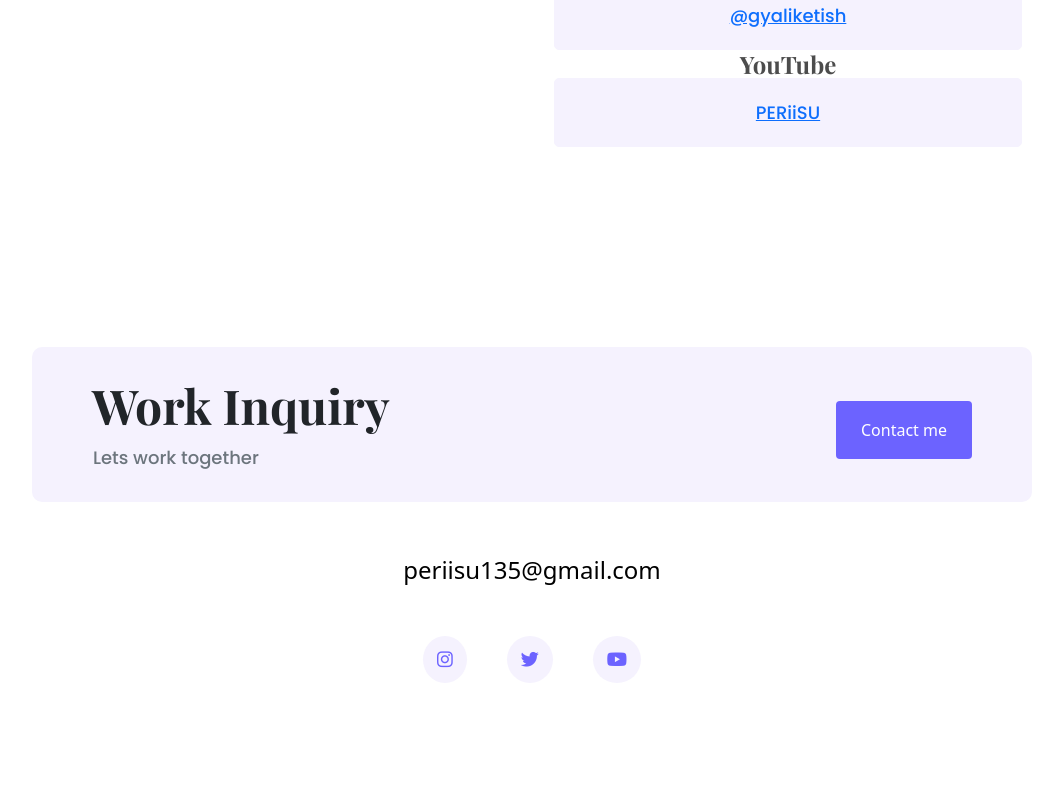
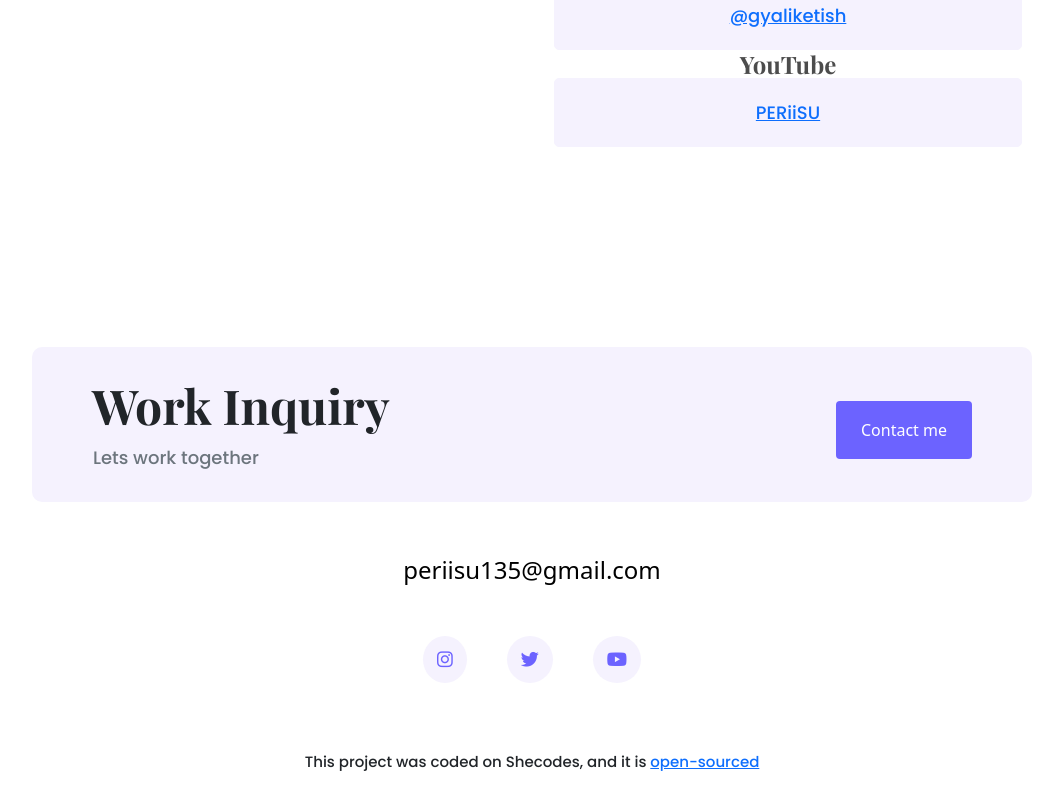
Before and after one commit to justdoit2022/portfolio-project, a plain HTML site: page contact.html in a window 1280 px wide. Shown: the part 531-1340 px from the top of the page, without its empty margins (108-1171 px from the left). Before the commit the page ends 1274 px from the top, so only its background shows below. Drawn offline with nearby package versions, Linux system fonts and the light colour scheme.

Commit message:
added github open sourced link at bottom of each page

```diff
--- a/contact.html
+++ b/contact.html
@@ -161,7 +161,15 @@ PERiiSU
           </a>
         </div>
       </footer>
-      <div>
+        <p class="text-center mt-5 github">
+      This project was coded on Shecodes, and it is
+      <a
+        href="https://github.com/justdoit2022/portfolio-project"
+        target="_blank"
+      >
+        open-sourced</a
+      >
+    </p>
 
 
   </body>
--- a/src/style.css
+++ b/src/style.css
@@ -225,3 +225,10 @@ footer .social-links a:hover {
   color: white;
   background: var(--primary-color);
 }
+
+.github {
+  font-size: 15px;
+  background: none;
+  border: none;
+  font-weight: lighter;
+}
```
Also changed, not shown: about.html (+9 -0 lines), index.html (+9 -1 lines).
